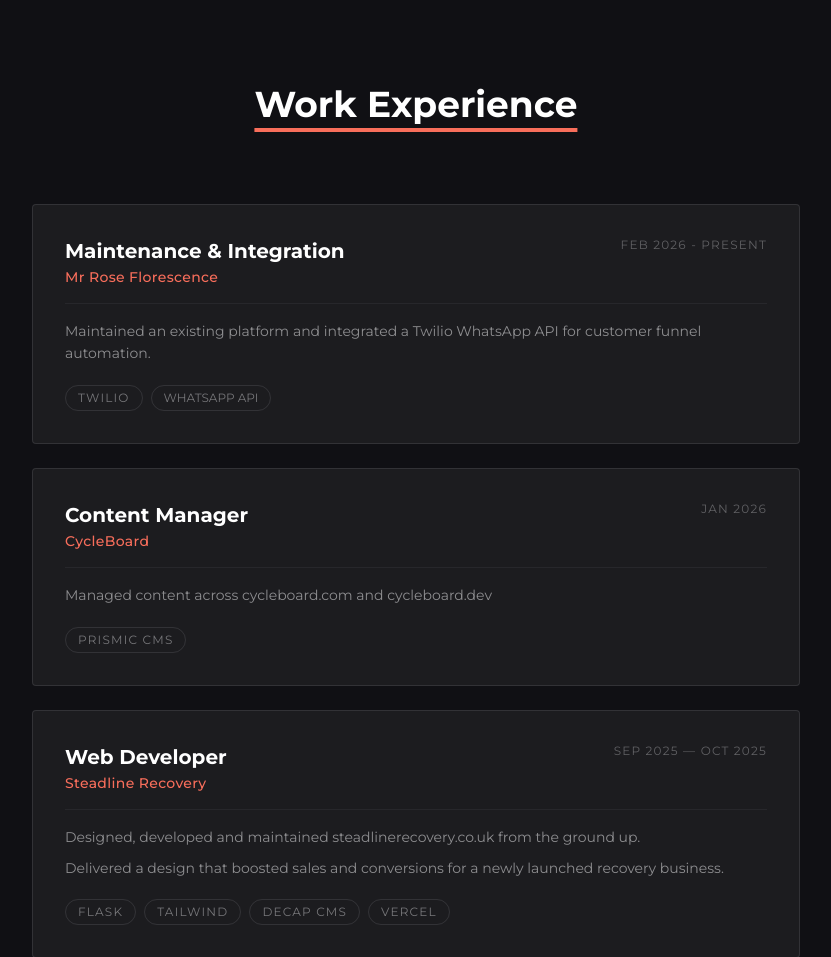
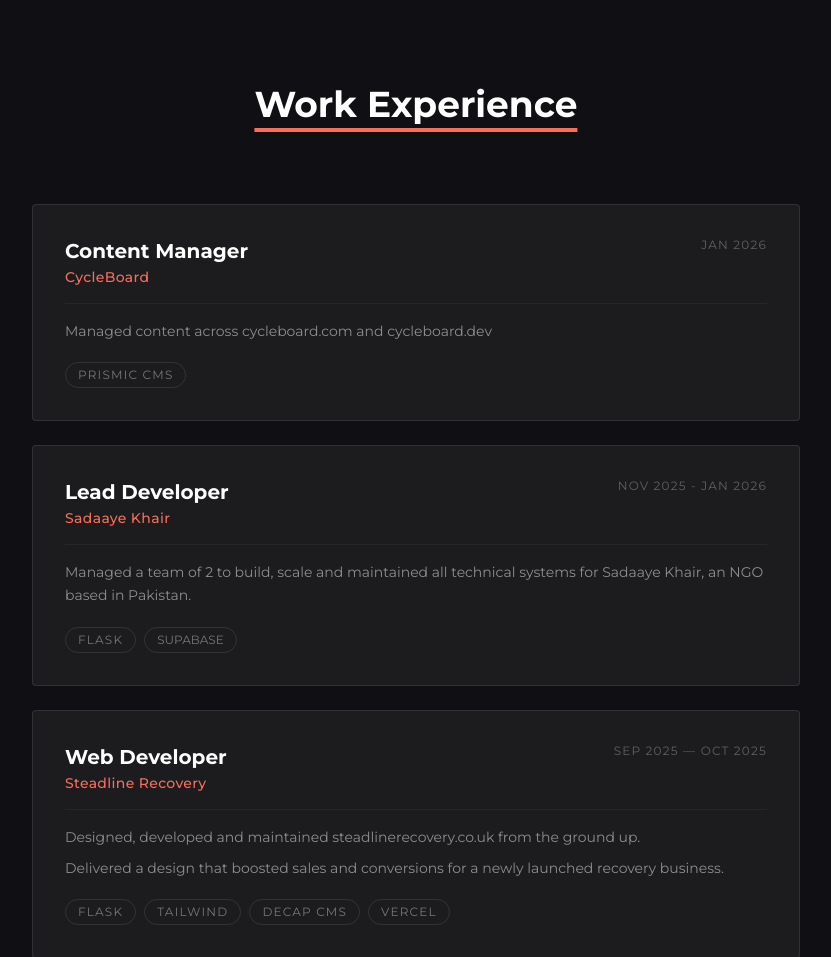
Before and after one commit to Syedzain08/portfolio, a Flask app: page / in a window 1280 px wide. Shown: the part 4161-5118 px from the top of the page, without its empty margins (224-1055 px from the left). Run offline with Flask 3, Linux system fonts and the light colour scheme; style sheets or scripts are compiled from the project's sources.

Commit message:
Added Sadaaye Khair Work Exp

```diff
--- a/templates/index.html
+++ b/templates/index.html
@@ -887,41 +887,6 @@
   <div class="w-full max-w-3xl flex flex-col gap-6">
     <!-- Entry 1 -->
     <div
-      class="border border-white/10 bg-white/5 rounded-sm p-8 flex flex-col gap-4 hover:border-[#f86e5b]/30 transition-all duration-300 reveal-left"
-    >
-      <div class="flex items-start justify-between gap-4 flex-wrap">
-        <div>
-          <h3 class="text-white font-bold text-xl">
-            Maintenance & Integration
-          </h3>
-          <p class="text-[#f86e5b] text-sm font-medium tracking-wide mt-0.5">
-            Mr Rose Florescence
-          </p>
-        </div>
-        <span class="text-white/30 text-xs tracking-widest uppercase shrink-0"
-          >Feb 2026 - Present</span
-        >
-      </div>
-      <div class="w-full h-px bg-white/5"></div>
-      <ul class="flex flex-col gap-2 text-white/50 text-sm leading-relaxed">
-        <li>
-          Maintained an existing platform and integrated a Twilio WhatsApp API
-          for customer funnel automation.
-        </li>
-      </ul>
-      <div class="flex flex-wrap gap-2 mt-1">
-        <span
-          class="px-3 py-1 text-xs tracking-widest uppercase border border-white/10 text-white/40 rounded-full"
-          >Twilio</span
-        >
-        <span
-          class="px-3 py-1 text-xs tracking-widests uppercase border border-white/10 text-white/40 rounded-full"
-          >WhatsApp API</span
-        >
-      </div>
-    </div>
-    <!-- Entry 2 -->
-    <div
       class="border border-white/10 bg-white/5 rounded-sm p-8 flex flex-col gap-4 hover:border-[#f86e5b]/30 transition-all duration-300 reveal-right"
     >
       <div class="flex items-start justify-between gap-4 flex-wrap">
@@ -946,9 +911,42 @@
         </span>
       </div>
     </div>
+    <!-- Entry 2 -->
+    <div
+      class="border border-white/10 bg-white/5 rounded-sm p-8 flex flex-col gap-4 hover:border-[#f86e5b]/30 transition-all duration-300 reveal-left"
+    >
+      <div class="flex items-start justify-between gap-4 flex-wrap">
+        <div>
+          <h3 class="text-white font-bold text-xl">Lead Developer</h3>
+          <p class="text-[#f86e5b] text-sm font-medium tracking-wide mt-0.5">
+            Sadaaye Khair
+          </p>
+        </div>
+        <span class="text-white/30 text-xs tracking-widest uppercase shrink-0"
+          >NOV 2025 - JAN 2026</span
+        >
+      </div>
+      <div class="w-full h-px bg-white/5"></div>
+      <ul class="flex flex-col gap-2 text-white/50 text-sm leading-relaxed">
+        <li>
+          Managed a team of 2 to build, scale and maintained all technical
+          systems for Sadaaye Khair, an NGO based in Pakistan.
+        </li>
+      </ul>
+      <div class="flex flex-wrap gap-2 mt-1">
+        <span
+          class="px-3 py-1 text-xs tracking-widest uppercase border border-white/10 text-white/40 rounded-full"
+          >Flask</span
+        >
+        <span
+          class="px-3 py-1 text-xs tracking-widests uppercase border border-white/10 text-white/40 rounded-full"
+          >Supabase</span
+        >
+      </div>
+    </div>
     <!-- Entry 3 -->
     <div
-      class="border border-white/10 bg-white/5 rounded-sm p-8 flex flex-col gap-4 hover:border-[#f86e5b]/30 transition-all duration-300 reveal-left"
+      class="border border-white/10 bg-white/5 rounded-sm p-8 flex flex-col gap-4 hover:border-[#f86e5b]/30 transition-all duration-300 reveal-right"
     >
       <div class="flex items-start justify-between gap-4 flex-wrap">
         <div>
@@ -994,7 +992,7 @@
 
     <!-- Entry 4 -->
     <div
-      class="border border-white/10 bg-white/5 rounded-sm p-8 flex flex-col gap-4 hover:border-[#f86e5b]/30 transition-all duration-300 reveal-right"
+      class="border border-white/10 bg-white/5 rounded-sm p-8 flex flex-col gap-4 hover:border-[#f86e5b]/30 transition-all duration-300 reveal-left"
     >
       <div class="flex items-start justify-between gap-4 flex-wrap">
         <div>
```
Also changed, not shown: build/index.html (+35 -37 lines).
